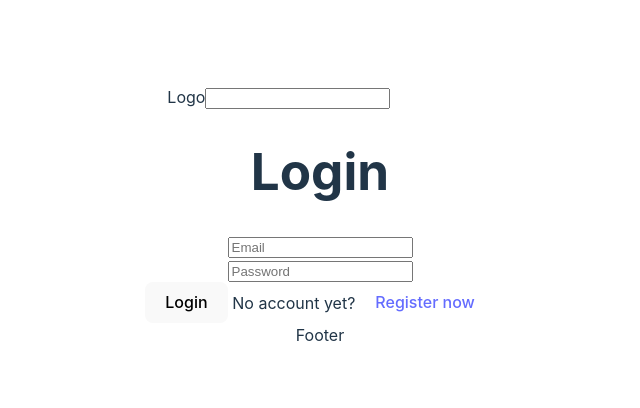
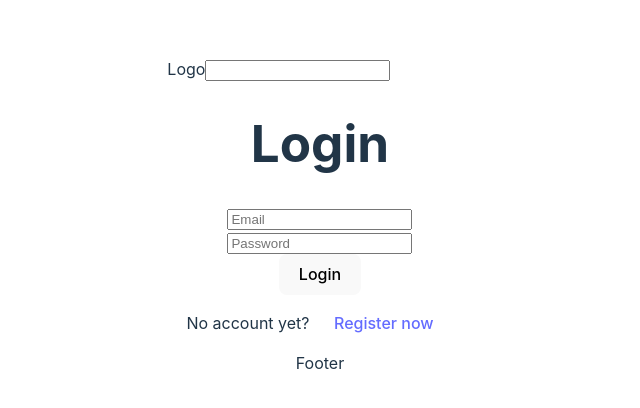
Before and after one commit to TEAM-ONE-A55/AFAF, a React (Vite) app in the folder afaf/: page /login in a window 1280 px wide. Shown: the part 184-592 px from the top of the page, without its empty margins (320-960 px from the left). Built offline with nearby package versions, Linux system fonts and the light colour scheme; no server answers.

Commit message:
Fix bug in Login

```diff
--- a/afaf/src/views/Login/Login.jsx
+++ b/afaf/src/views/Login/Login.jsx
@@ -2,6 +2,7 @@ import { useContext, useEffect, useState } from "react";
 import { loginUser } from "../../services/auth.service";
 import { NavLink, useLocation, useNavigate } from "react-router-dom";
 import { AppContext } from "../../context/AppContext";
+import Button from "../../components/Button/Button";
 
 export default function Login() {
   const [email, setEmail] = useState("");
@@ -20,7 +21,8 @@ export default function Login() {
   const login = async () => {
     try {
       const credentials = await loginUser(email, password);
-      setContext({ user: credentials.user});
+      // TODO validations and client errors
+      setContext({ user: credentials.user, userData: null });
       navigate(location.state?.from.pathname || "/");
     } catch (e) {
       console.log(e.message);
@@ -29,22 +31,25 @@ export default function Login() {
   return (
     <div>
       <h1>Login</h1>
-      <form>
+
       <input
         type="text"
         placeholder="Email"
         onChange={(e) => setEmail(e.target.value)}
-        />{" "}
+        value={email}
+      />
       <br />
       <input
         type="password"
         placeholder="Password"
         onChange={(e) => setPassword(e.target.value)}
-        />{" "}
+        value={password}
+      />
       <br />
-        <button onClick={login}>Login</button> No account yet?
-        <NavLink to="/register">Register now</NavLink>
-      </form>
+      <Button onClick={login}>Login</Button>
+      <p>
+        No account yet? <NavLink to="/register">Register now</NavLink>
+      </p>
     </div>
   );
 }
```
Lines whose indentation alone changed are shown as unchanged.
